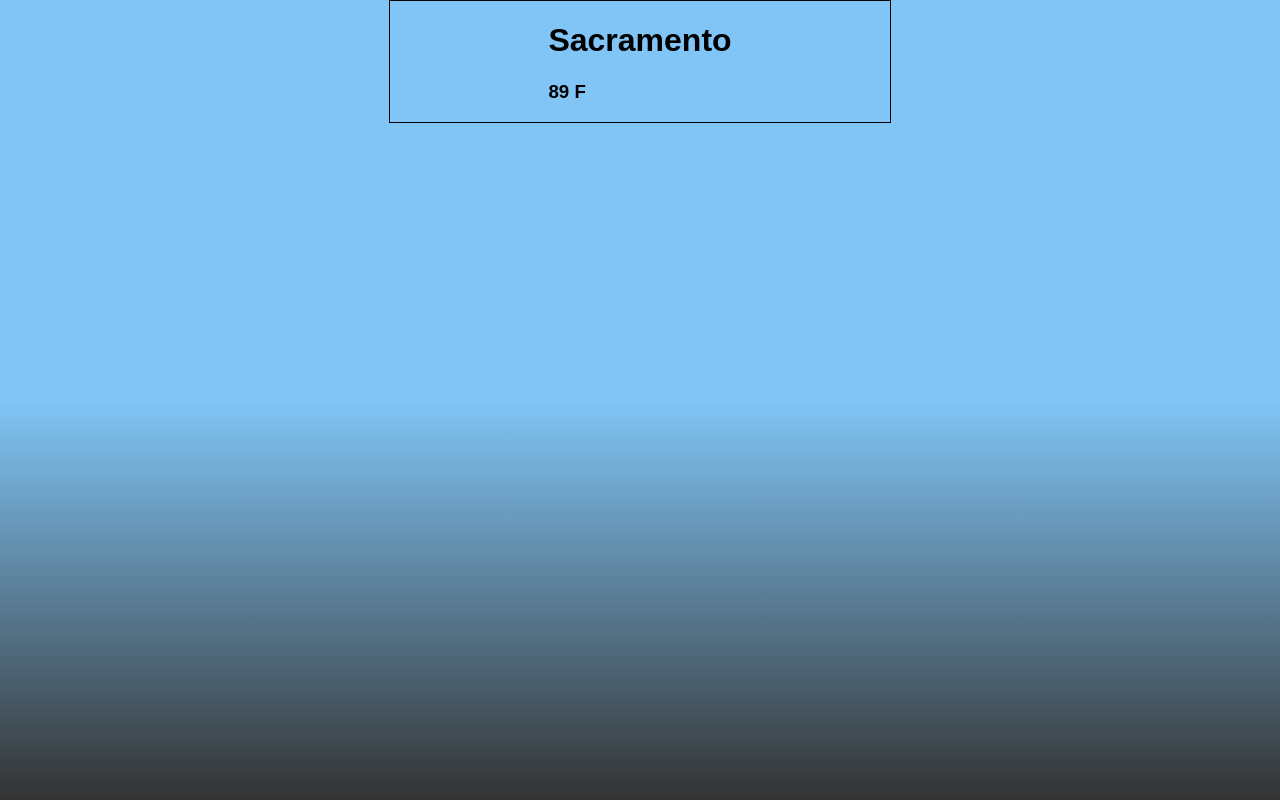
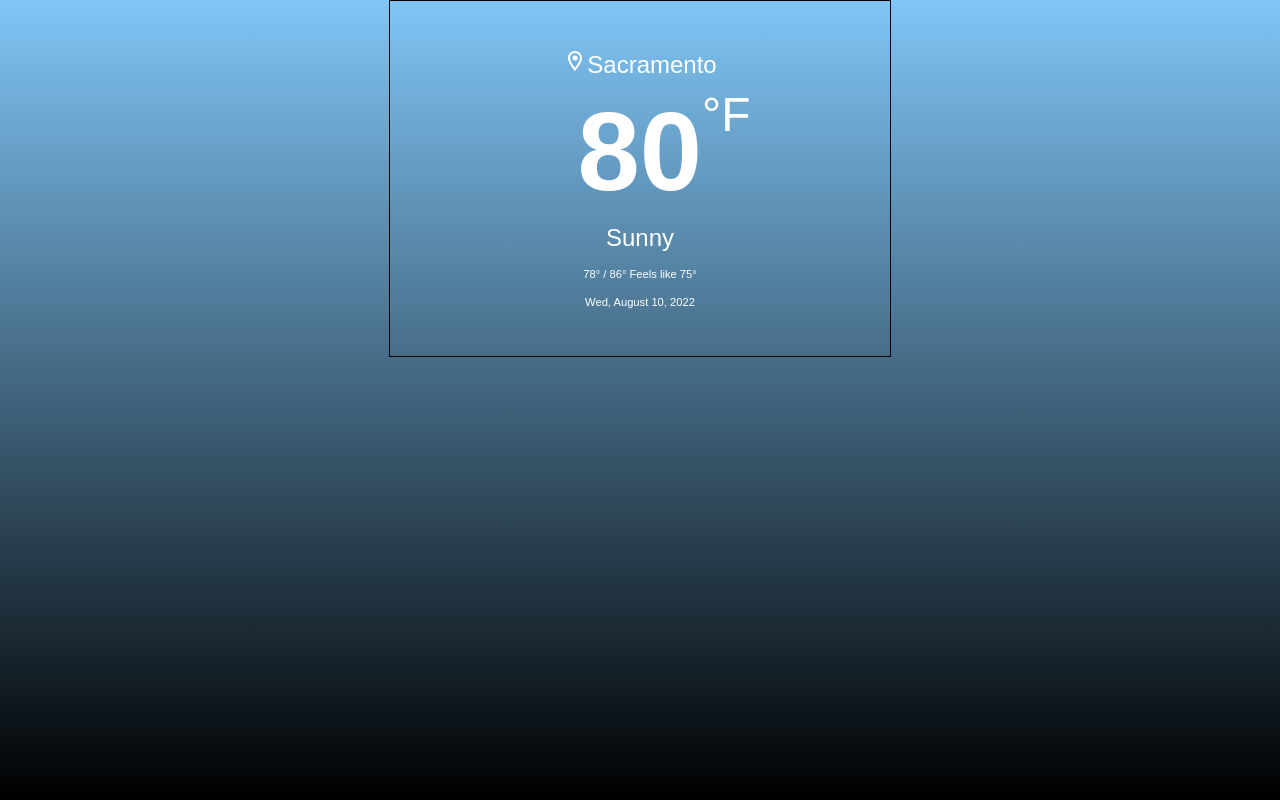
Before and after one commit to jlaksana/weather-app, a React (Create React App) app: page / in a window 1280 px wide. Built offline with nearby package versions, Linux system fonts and the light colour scheme; a web font is replaced by a local one.

Commit message:
current weather section w/o api

```diff
--- a/package.json
+++ b/package.json
@@ -5,6 +5,7 @@
   "dependencies": {
     "@emotion/react": "^11.10.0",
     "@emotion/styled": "^11.10.0",
+    "@mui/icons-material": "^5.8.4",
     "@mui/material": "^5.9.3",
     "@testing-library/jest-dom": "^5.16.5",
     "@testing-library/react": "^13.3.0",
--- a/src/App.css
+++ b/src/App.css
@@ -6,4 +6,5 @@
   flex-direction: column;
   justify-content: center;
   align-items: center;
+  color: white;
 }
--- a/src/App.tsx
+++ b/src/App.tsx
@@ -1,4 +1,5 @@
 import "./App.css";
+import Current from "./components/Current";
 
 function App() {
   // const [location, setLocation] = useState("San Luis Obispo");
@@ -10,10 +11,14 @@ function App() {
 
   return (
     <div className="App">
-      <header className="App-header">
-        <h1>Sacramento</h1>
-        <h3>89 F</h3>
-      </header>
+      <Current
+        temperature={80}
+        location={"Sacramento"}
+        description={"Sunny"}
+        high={86}
+        low={78}
+        feels={75}
+      />
     </div>
   );
 }
--- /dev/null
+++ b/src/components/Current.tsx
@@ -0,0 +1,34 @@
+import LocationOnOutlinedIcon from "@mui/icons-material/LocationOnOutlined";
+import { FC } from "react";
+import "../styles/Current.css";
+
+interface CurrentProps {
+  temperature: number;
+  location: string;
+  description: string;
+  high: number;
+  low: number;
+  feels: number;
+}
+
+const Current: FC<CurrentProps> = (props) => {
+  return (
+    <div className="currentWeather">
+      <p className="location">
+        <LocationOnOutlinedIcon />
+        {props.location}
+      </p>
+      <div className="temperature">
+        <strong>{props.temperature}</strong>
+        <div className="f">°F</div>
+      </div>
+      <p className="description">{props.description}</p>
+      <p className="hilo">
+        {props.low}° / {props.high}° Feels like {props.feels}°
+      </p>
+      <p className="date">Wed, August 10, 2022</p>
+    </div>
+  );
+};
+
+export default Current;
--- a/src/index.css
+++ b/src/index.css
@@ -4,8 +4,7 @@ body {
   background-image: linear-gradient(
     to bottom,
     rgba(128, 197, 246, 1),
-    rgba(128, 197, 246, 1),
-    rgba(0, 0, 0, 0.8)
+    rgba(0, 0, 0, 1)
   );
   background-repeat: no-repeat;
   height: 100vh;
--- /dev/null
+++ b/src/styles/Current.css
@@ -0,0 +1,33 @@
+.currentWeather {
+  display: flex;
+  flex-direction: column;
+  justify-content: center;
+  align-items: center;
+  padding-top: 2.5rem;
+  padding-bottom: 2.5rem;
+}
+
+.currentWeather p {
+  padding: 0.5rem;
+  margin: 0;
+}
+
+.location,
+.description {
+  font-size: 1.5rem;
+}
+
+.currentWeather .temperature {
+  font-size: 7rem;
+  display: flex;
+  padding-left: 3rem;
+}
+
+.currentWeather .temperature .f {
+  font-size: 3rem;
+}
+
+.hilo,
+.date {
+  font-size: 0.7rem;
+}
```
Also changed, not shown: 1 other file (tests, documents, lock files or other folders).
